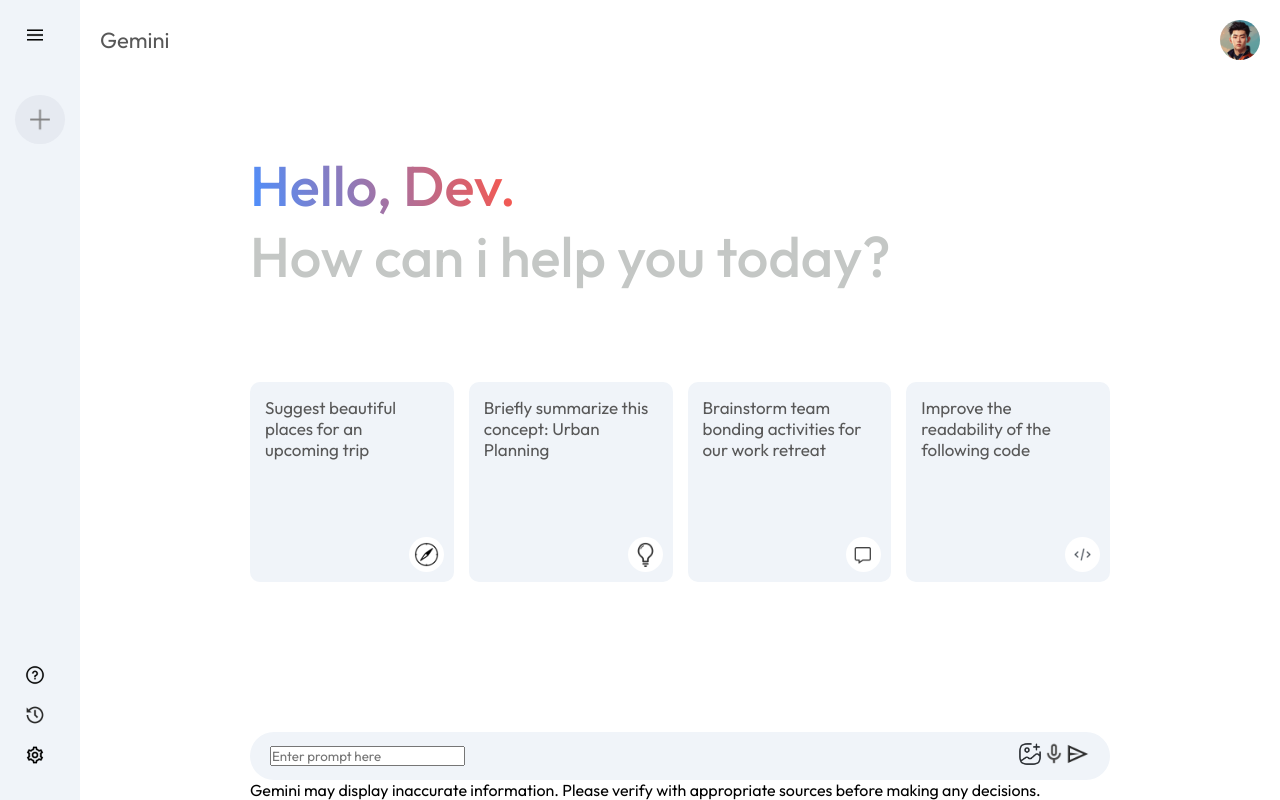
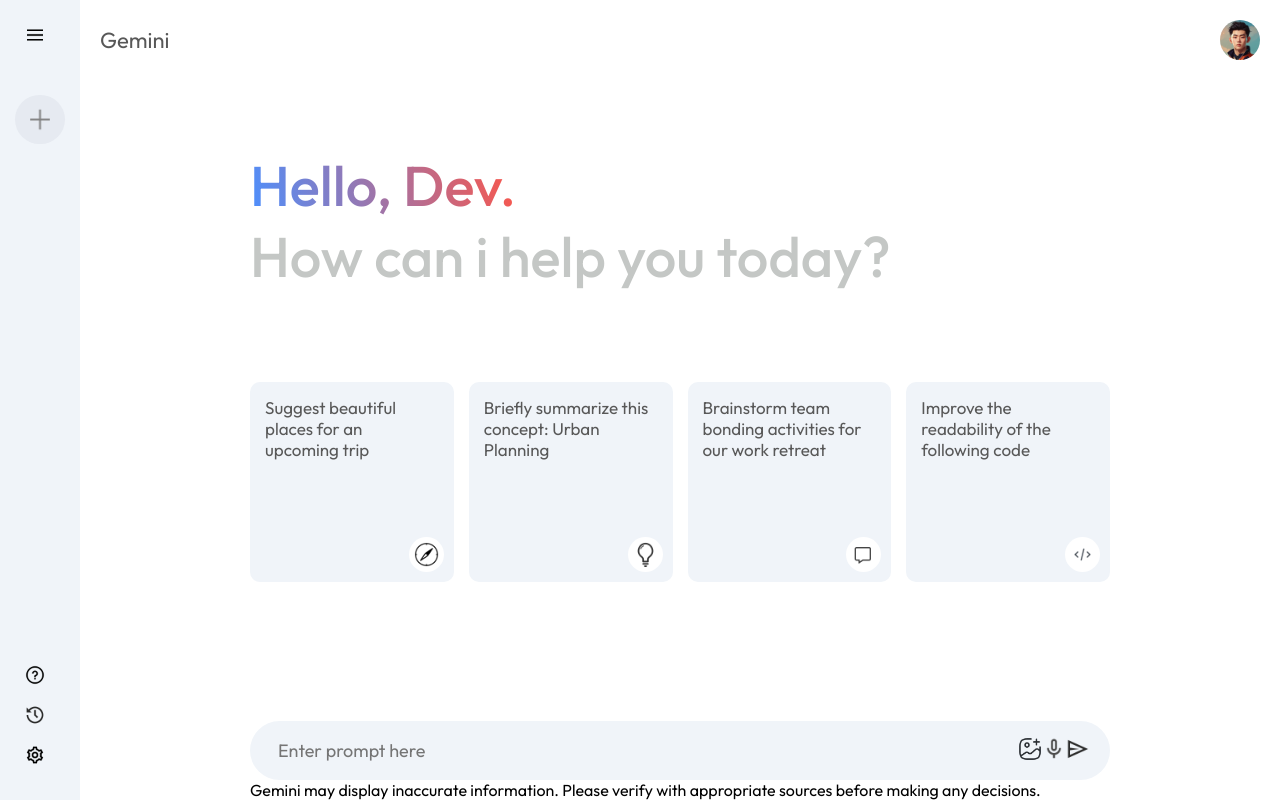
Before and after one commit to itzfahadoooo/Gemini, a React (Vite) app: page / in a window 1280 px wide. Built offline with nearby package versions, Linux system fonts and the light colour scheme.

Commit message:
Initial commit

```diff
--- a/src/components/Main/Main.css
+++ b/src/components/Main/Main.css
@@ -89,3 +89,11 @@
     width: 24px;
     cursor: pointer;
 }
+.search-box input{
+    flex: 1;
+    background: transparent;
+    border: none;
+    outline: none;
+    padding: 8px;
+    font-size: 18px;
+}
```
